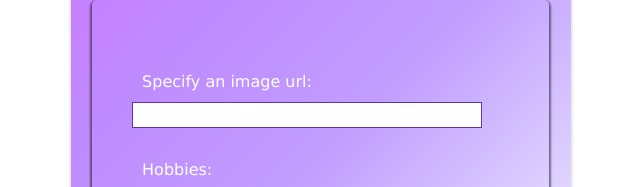
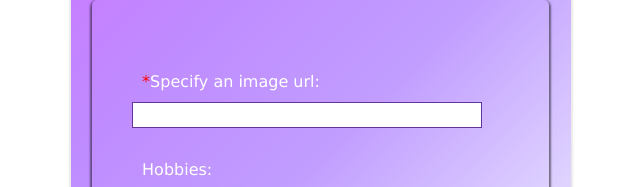
Before and after one commit to straiman/Git-Wizard, a plain HTML site: page miscellaneous.html in a window 1280 px wide. Shown: the part 132-319 px from the top of the page, 242-882 px from the left. Drawn offline with nearby package versions, Linux system fonts and the light colour scheme.

Commit message:
added asterisk to image on misc page

```diff
--- a/miscellaneous.html
+++ b/miscellaneous.html
@@ -18,7 +18,7 @@
                     <main class="form-elements">
                         <div class="wiz-form">
                             <div class="wiz-form-item">
-                                <label for="wiz-image">Specify an image url:</label>
+                                <label for="wiz-image"><span>*</span>Specify an image url:</label>
                                 <input type="text" id="wiz-image">
                             </div>
                             <div class="wiz-form-item">
```
